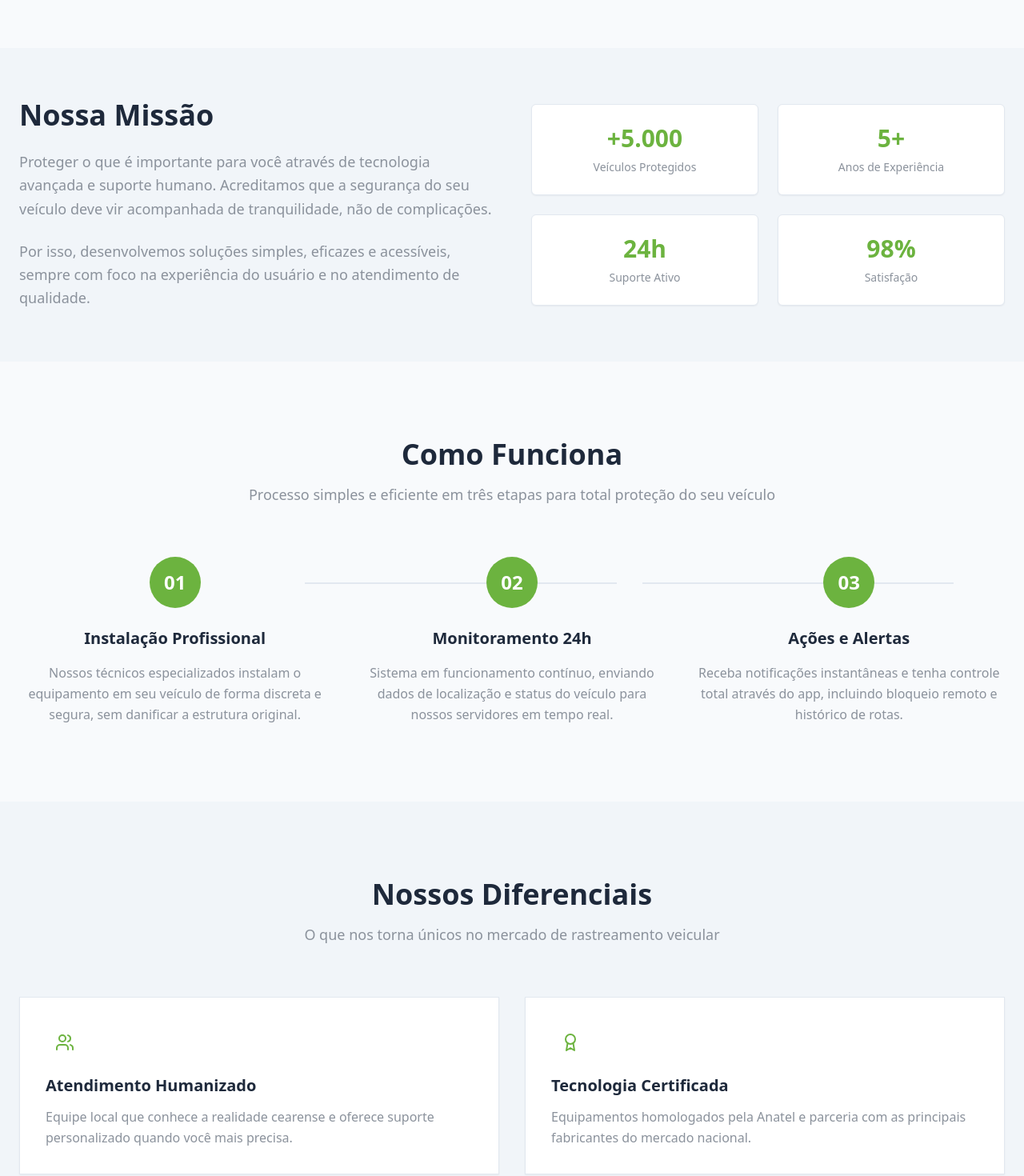
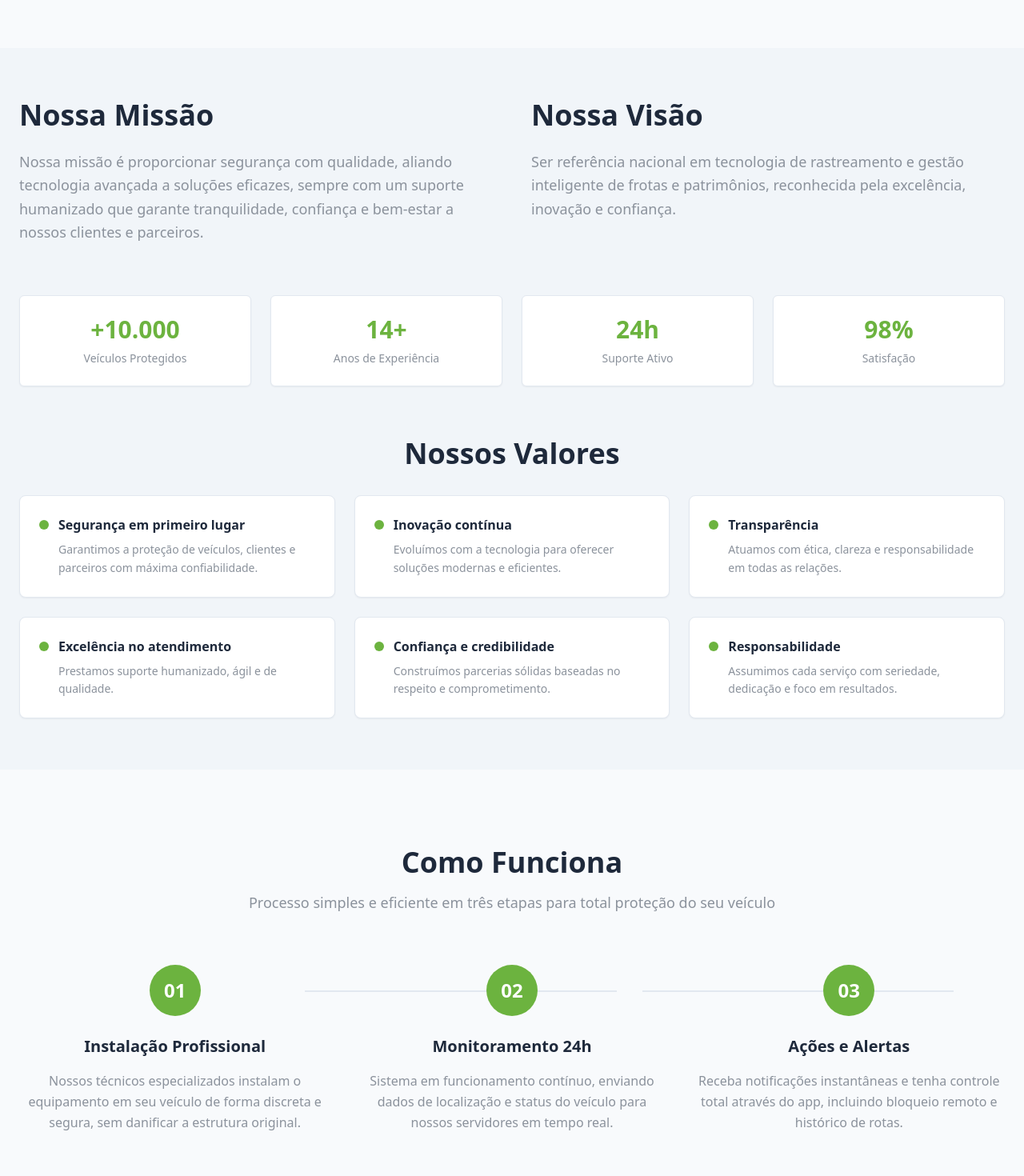
Before and after one commit to Lgd-Digital/fortegps, a React (Vite) app: page /sobre in a window 1280 px wide. Shown: the part 380-1850 px from the top of the page at 80% size. Built offline with nearby package versions, Linux system fonts and the light colour scheme.

Commit message:
ajustes pagina sobre

```diff
--- a/src/components/CTASection.tsx
+++ b/src/components/CTASection.tsx
@@ -1,6 +1,7 @@
 import React from 'react';
 import { motion } from 'framer-motion';
 import { Shield, Clock, Users, ArrowRight, CheckCircle, Star } from 'lucide-react';
+import { FaWhatsapp } from 'react-icons/fa';
 
 const CTASection: React.FC = () => {
   const benefits = [
@@ -16,8 +17,8 @@ const CTASection: React.FC = () => {
     },
     {
       icon: Users,
-      title: 'Suporte Local',
-      description: 'Equipe cearense sempre disponível'
+      title: 'Suporte 24h',
+      description: 'Equipe especializada sempre disponível'
     }
   ];
 
@@ -63,7 +64,7 @@ const CTASection: React.FC = () => {
             className="inline-flex items-center space-x-2 bg-[var(--color-brand)]/10 text-[var(--color-brand)] px-4 py-2 rounded-full text-sm font-medium mb-6"
           >
             <Shield size={16} />
-            <span>Junte-se a milhares de clientes satisfeitos</span>
+            <span>Junte-se a clientes satisfeitos</span>
           </motion.div>
 
           <motion.h2
@@ -85,8 +86,8 @@ const CTASection: React.FC = () => {
             transition={{ duration: 0.8, delay: 0.2 }}
             className="text-lg text-[var(--color-text-muted)] max-w-3xl mx-auto mb-8"
           >
-            Não espere até ser tarde demais. A segurança do seu veículo é nossa prioridade.
-            Comece hoje mesmo e tenha paz de espírito 24 horas por dia.
+            Não espere até ser tarde demais. A segurança do seu patrimônio é nossa
+            prioridade. Comece hoje mesmo e conte com proteção 24 horas por dia.
           </motion.p>
         </div>
 
@@ -154,13 +155,13 @@ const CTASection: React.FC = () => {
           transition={{ duration: 0.8, delay: 0.4 }}
           className="text-center"
         >
-                      <div className="bg-[var(--color-bg-card)] p-8 md:p-12 rounded-[var(--radius-card)] border border-[var(--color-border)] shadow-2xl max-w-4xl mx-auto">
+          <div className="bg-[var(--color-bg-card)] p-8 md:p-12 rounded-[var(--radius-card)] border border-[var(--color-border)] shadow-2xl max-w-4xl mx-auto">
             <h3 className="text-2xl md:text-3xl font-bold text-[var(--color-text)] mb-4">
-              Comece sua Proteção Hoje
+              Não entre para a estatística
             </h3>
             <p className="text-[var(--color-text-muted)] mb-6 max-w-2xl mx-auto">
-              Instalação gratuita, suporte 24h e garantia total.
-              Não há melhor momento para proteger o que é seu.
+              Você sabia que no Estado do Ceará, 28 ou mais veículos são roubados ou furtados por dia?
+              Não perca tempo!
             </p>
 
             <div className="flex flex-col sm:flex-row gap-4 justify-center items-center mb-6">
@@ -170,19 +171,8 @@ const CTASection: React.FC = () => {
                 whileTap={{ scale: 0.95 }}
                 className="inline-flex items-center space-x-2 bg-[var(--color-brand)] text-white px-8 py-4 rounded-[var(--radius-button)] font-semibold text-lg hover:bg-[var(--color-brand)]/90 transition-colors shadow-lg"
               >
-                <span>Falar com Especialista</span>
-                <ArrowRight size={20} />
-              </motion.a>
-
-              <motion.a
-                href="https://wa.me/5585999999999?text=Quero%20saber%20mais%20sobre%20os%20serviços%20da%20ForteGPS"
-                target="_blank"
-                rel="noopener noreferrer"
-                whileHover={{ scale: 1.05 }}
-                whileTap={{ scale: 0.95 }}
-                className="inline-flex items-center space-x-2 border-2 border-[var(--color-brand)] text-[var(--color-brand)] px-8 py-4 rounded-[var(--radius-button)] font-semibold text-lg hover:bg-[var(--color-brand)] hover:text-white transition-colors"
-              >
-                <span>WhatsApp Direto</span>
+                <span>Falar com Consultor</span>
+                <FaWhatsapp size={20} />
               </motion.a>
             </div>
 
@@ -190,15 +180,15 @@ const CTASection: React.FC = () => {
             <div className="flex flex-wrap items-center justify-center gap-6 text-sm text-[var(--color-text-muted)]">
               <div className="flex items-center space-x-2">
                 <CheckCircle size={16} className="text-[var(--color-brand)]" />
-                <span>Instalação gratuita</span>
+                <span>Instalação imediata</span>
               </div>
               <div className="flex items-center space-x-2">
                 <CheckCircle size={16} className="text-[var(--color-brand)]" />
-                <span>Garantia de 1 ano</span>
+                <span>Suporte humanizado 24h</span>
               </div>
               <div className="flex items-center space-x-2">
                 <CheckCircle size={16} className="text-[var(--color-brand)]" />
-                <span>Suporte técnico 24h</span>
+                <span>Equipe de busca</span>
               </div>
             </div>
           </div>
@@ -215,7 +205,7 @@ const CTASection: React.FC = () => {
           <div className="grid grid-cols-2 md:grid-cols-4 gap-8">
             <div>
               <div className="text-3xl md:text-4xl font-bold text-[var(--color-brand)] mb-2">
-                +5.000
+                +10.000
               </div>
               <div className="text-sm text-[var(--color-text-muted)]">
                 Veículos Protegidos
@@ -239,7 +229,7 @@ const CTASection: React.FC = () => {
             </div>
             <div>
               <div className="text-3xl md:text-4xl font-bold text-[var(--color-brand)] mb-2">
-                5 anos
+                14+ anos
               </div>
               <div className="text-sm text-[var(--color-text-muted)]">
                 de Experiência
--- a/src/pages/Sobre.tsx
+++ b/src/pages/Sobre.tsx
@@ -26,7 +26,7 @@ const Sobre: React.FC = () => {
     {
       icon: Users,
       title: 'Atendimento Humanizado',
-      description: 'Equipe local que conhece a realidade cearense e oferece suporte personalizado quando você mais precisa.'
+      description: 'Tratamos cada cliente com empatia, respeito e proximidade, oferecendo suporte ágil e soluções personalizadas que colocam pessoas em primeiro lugar.'
     },
     {
       icon: Award,
@@ -36,7 +36,7 @@ const Sobre: React.FC = () => {
     {
       icon: Clock,
       title: 'Suporte Imediato',
-      description: 'Central de atendimento 24 horas com técnicos especializados prontos para ajudar em qualquer situação.'
+      description: 'Central de atendimento 24 horas com uma equipe especializada pronta para ajudar em qualquer situação.'
     },
     {
       icon: Shield,
@@ -69,10 +69,12 @@ const Sobre: React.FC = () => {
         </div>
       </section>
 
-      {/* Mission Section */}
+      {/* Mission, Vision, Values and Stats Section */}
       <section className="py-16 bg-[var(--color-bg-section)]">
         <div className="container">
-          <div className="grid lg:grid-cols-2 gap-12 items-center">
+          {/* Mission and Vision Row */}
+          <div className="grid lg:grid-cols-2 gap-12 mb-16">
+            {/* Mission */}
             <motion.div
               initial={{ opacity: 0, x: -30 }}
               animate={{ opacity: 1, x: 0 }}
@@ -81,29 +83,42 @@ const Sobre: React.FC = () => {
               <h2 className="text-3xl md:text-4xl font-bold text-[var(--color-text)] mb-6">
                 Nossa Missão
               </h2>
-              <p className="text-lg text-[var(--color-text-muted)] leading-relaxed mb-6">
-                Proteger o que é importante para você através de tecnologia avançada e suporte humano.
-                Acreditamos que a segurança do seu veículo deve vir acompanhada de tranquilidade,
-                não de complicações.
-              </p>
               <p className="text-lg text-[var(--color-text-muted)] leading-relaxed">
-                Por isso, desenvolvemos soluções simples, eficazes e acessíveis, sempre com foco
-                na experiência do usuário e no atendimento de qualidade.
+                Nossa missão é proporcionar segurança com qualidade, aliando tecnologia
+                avançada a soluções eficazes, sempre com um suporte humanizado que garante
+                tranquilidade, confiança e bem-estar a nossos clientes e parceiros.
               </p>
             </motion.div>
 
+            {/* Vision */}
             <motion.div
               initial={{ opacity: 0, x: 30 }}
               animate={{ opacity: 1, x: 0 }}
-              transition={{ duration: 0.8, delay: 0.2 }}
-              className="grid grid-cols-2 gap-6"
+              transition={{ duration: 0.8, delay: 0.1 }}
+            >
+              <h2 className="text-3xl md:text-4xl font-bold text-[var(--color-text)] mb-6">
+                Nossa Visão
+              </h2>
+              <p className="text-lg text-[var(--color-text-muted)] leading-relaxed">
+                Ser referência nacional em tecnologia de rastreamento e gestão inteligente de frotas e patrimônios,
+                reconhecida pela excelência, inovação e confiança.
+              </p>
+            </motion.div>
+          </div>
+
+          {/* Stats Row */}
+          <motion.div
+            initial={{ opacity: 0, y: 30 }}
+            animate={{ opacity: 1, y: 0 }}
+            transition={{ duration: 0.8, delay: 0.3 }}
+            className="grid grid-cols-2 lg:grid-cols-4 gap-6 mb-16"
           >
             <div className="bg-[var(--color-bg-card)] p-6 rounded-md border border-[var(--color-border)] text-center shadow-sm">
-                <div className="text-3xl font-bold text-[var(--color-brand)] mb-2">+5.000</div>
+              <div className="text-3xl font-bold text-[var(--color-brand)] mb-2">+10.000</div>
               <p className="text-sm text-[var(--color-text-muted)]">Veículos Protegidos</p>
             </div>
             <div className="bg-[var(--color-bg-card)] p-6 rounded-md border border-[var(--color-border)] text-center shadow-sm">
-                <div className="text-3xl font-bold text-[var(--color-brand)] mb-2">5+</div>
+              <div className="text-3xl font-bold text-[var(--color-brand)] mb-2">14+</div>
               <p className="text-sm text-[var(--color-text-muted)]">Anos de Experiência</p>
             </div>
             <div className="bg-[var(--color-bg-card)] p-6 rounded-md border border-[var(--color-border)] text-center shadow-sm">
@@ -115,7 +130,85 @@ const Sobre: React.FC = () => {
               <p className="text-sm text-[var(--color-text-muted)]">Satisfação</p>
             </div>
           </motion.div>
+
+          {/* Values Section */}
+          <motion.div
+            initial={{ opacity: 0, y: 30 }}
+            animate={{ opacity: 1, y: 0 }}
+            transition={{ duration: 0.8, delay: 0.4 }}
+          >
+            <h2 className="text-3xl md:text-4xl font-bold text-[var(--color-text)] mb-8 text-center">
+              Nossos Valores
+            </h2>
+            <div className="grid md:grid-cols-2 lg:grid-cols-3 gap-6">
+              <div className="bg-[var(--color-bg-card)] p-6 rounded-lg border border-[var(--color-border)] shadow-sm">
+                <div className="flex items-start space-x-3">
+                  <div className="w-3 h-3 bg-[var(--color-brand)] rounded-full mt-1.5 flex-shrink-0"></div>
+                  <div>
+                    <h4 className="font-semibold text-[var(--color-text)] mb-2">Segurança em primeiro lugar</h4>
+                    <p className="text-[var(--color-text-muted)] text-sm leading-relaxed">
+                      Garantimos a proteção de veículos, clientes e parceiros com máxima confiabilidade.
+                    </p>
                   </div>
+                </div>
+              </div>
+              <div className="bg-[var(--color-bg-card)] p-6 rounded-lg border border-[var(--color-border)] shadow-sm">
+                <div className="flex items-start space-x-3">
+                  <div className="w-3 h-3 bg-[var(--color-brand)] rounded-full mt-1.5 flex-shrink-0"></div>
+                  <div>
+                    <h4 className="font-semibold text-[var(--color-text)] mb-2">Inovação contínua</h4>
+                    <p className="text-[var(--color-text-muted)] text-sm leading-relaxed">
+                      Evoluímos com a tecnologia para oferecer soluções modernas e eficientes.
+                    </p>
+                  </div>
+                </div>
+              </div>
+              <div className="bg-[var(--color-bg-card)] p-6 rounded-lg border border-[var(--color-border)] shadow-sm">
+                <div className="flex items-start space-x-3">
+                  <div className="w-3 h-3 bg-[var(--color-brand)] rounded-full mt-1.5 flex-shrink-0"></div>
+                  <div>
+                    <h4 className="font-semibold text-[var(--color-text)] mb-2">Transparência</h4>
+                    <p className="text-[var(--color-text-muted)] text-sm leading-relaxed">
+                      Atuamos com ética, clareza e responsabilidade em todas as relações.
+                    </p>
+                  </div>
+                </div>
+              </div>
+              <div className="bg-[var(--color-bg-card)] p-6 rounded-lg border border-[var(--color-border)] shadow-sm">
+                <div className="flex items-start space-x-3">
+                  <div className="w-3 h-3 bg-[var(--color-brand)] rounded-full mt-1.5 flex-shrink-0"></div>
+                  <div>
+                    <h4 className="font-semibold text-[var(--color-text)] mb-2">Excelência no atendimento</h4>
+                    <p className="text-[var(--color-text-muted)] text-sm leading-relaxed">
+                      Prestamos suporte humanizado, ágil e de qualidade.
+                    </p>
+                  </div>
+                </div>
+              </div>
+              <div className="bg-[var(--color-bg-card)] p-6 rounded-lg border border-[var(--color-border)] shadow-sm">
+                <div className="flex items-start space-x-3">
+                  <div className="w-3 h-3 bg-[var(--color-brand)] rounded-full mt-1.5 flex-shrink-0"></div>
+                  <div>
+                    <h4 className="font-semibold text-[var(--color-text)] mb-2">Confiança e credibilidade</h4>
+                    <p className="text-[var(--color-text-muted)] text-sm leading-relaxed">
+                      Construímos parcerias sólidas baseadas no respeito e comprometimento.
+                    </p>
+                  </div>
+                </div>
+              </div>
+              <div className="bg-[var(--color-bg-card)] p-6 rounded-lg border border-[var(--color-border)] shadow-sm">
+                <div className="flex items-start space-x-3">
+                  <div className="w-3 h-3 bg-[var(--color-brand)] rounded-full mt-1.5 flex-shrink-0"></div>
+                  <div>
+                    <h4 className="font-semibold text-[var(--color-text)] mb-2">Responsabilidade</h4>
+                    <p className="text-[var(--color-text-muted)] text-sm leading-relaxed">
+                      Assumimos cada serviço com seriedade, dedicação e foco em resultados.
+                    </p>
+                  </div>
+                </div>
+              </div>
+            </div>
+          </motion.div>
         </div>
       </section>
 
```
Also changed, not shown: src/components/Header.tsx (+5 -5 lines). Lines whose indentation alone changed are shown as unchanged.
